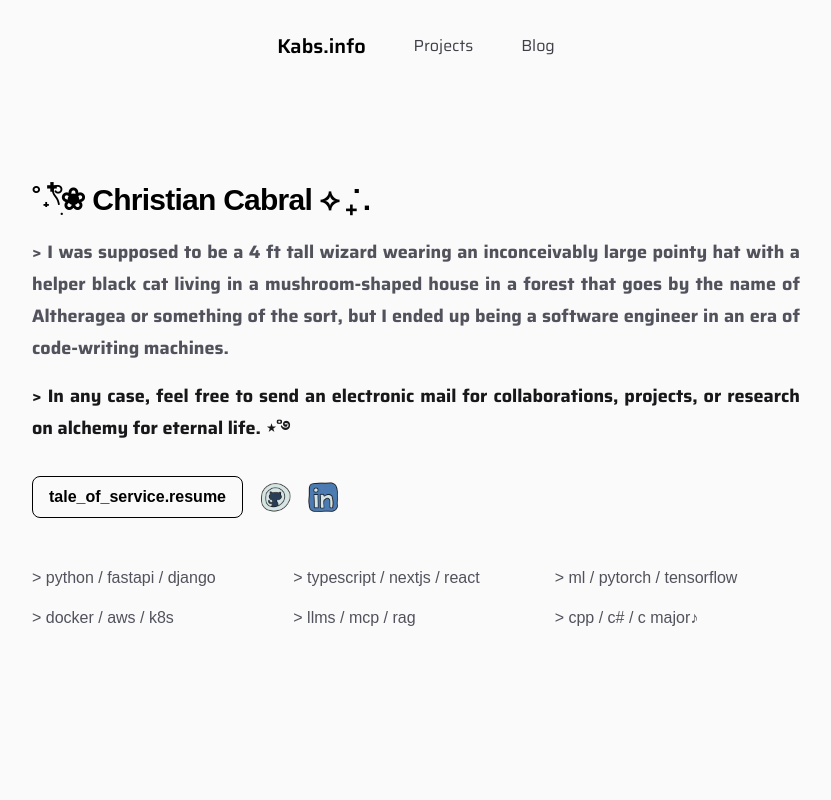
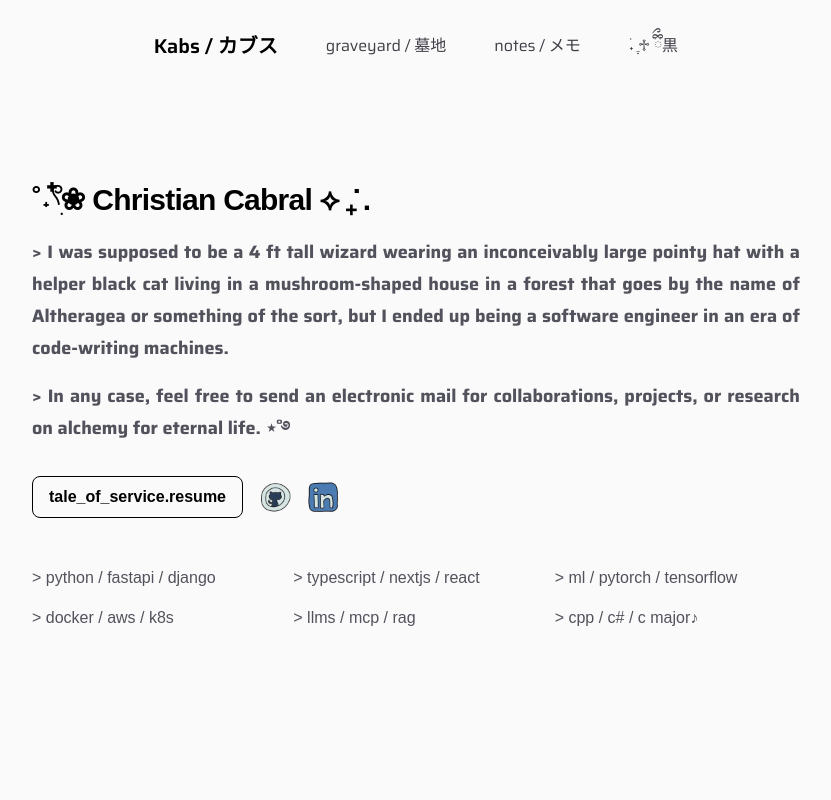
Before and after one commit to kabsmeiou/kabs.info.v2, a Next.js app: page / in a window 1280 px wide. Shown: the top 800 px of the page, without its empty margins (224-1055 px from the left). Built offline with nearby package versions, Linux system fonts and the light colour scheme; no server answers; a web font is replaced by a local one.

Commit message:
add: light mode / dark mode

```diff
--- a/src/app/components/Header.tsx
+++ b/src/app/components/Header.tsx
@@ -13,7 +13,7 @@ export default function Header() {
               <p className="text-sm sm:text-lg text-justify leading-8 text-zinc-600 font-bold dark:text-zinc-100">
                 &gt; I was supposed to be a 4 ft tall wizard wearing an inconceivably large pointy hat with a helper black cat living in a mushroom-shaped house in a forest that goes by the name of Altheragea or something of the sort, but I ended up being a software engineer in an era of code-writing machines.
               </p>
-              <p className="text-sm sm:text-lg text-justify leading-8 text-zinc-900 font-bold dark:text-zinc-100">
+              <p className="text-sm sm:text-lg text-justify leading-8 text-zinc-600 font-bold dark:text-zinc-100">
                 &gt; In any case, feel free to send an electronic mail for collaborations, projects, or research on alchemy for eternal life. ⋆˚࿔
               </p>
             </div>
--- a/src/app/components/Navigation.tsx
+++ b/src/app/components/Navigation.tsx
@@ -4,6 +4,7 @@ import { useEffect, useState } from 'react';
 
 export default function Navigation() {
     const [isScrolled, setIsScrolled] = useState(false);
+    const [isDark, setIsDark] = useState(false);
 
     useEffect(() => {
         const handleScroll = () => {
@@ -14,6 +15,35 @@ export default function Navigation() {
         return () => window.removeEventListener('scroll', handleScroll);
     }, []);
 
+    // Initialize dark mode from localStorage or system preference
+    useEffect(() => {
+        const stored = localStorage.getItem('theme');
+        const prefersDark = window.matchMedia('(prefers-color-scheme: dark)').matches;
+        const shouldBeDark = stored === 'dark' || (!stored && prefersDark);
+
+        setIsDark(shouldBeDark);
+        document.documentElement.classList.remove('dark', 'light');
+        if (shouldBeDark) {
+            document.documentElement.classList.add('dark');
+        } else {
+            document.documentElement.classList.add('light');
+        }
+    }, []);
+
+    const toggleDarkMode = () => {
+        const newDarkMode = !isDark;
+        setIsDark(newDarkMode);
+
+        document.documentElement.classList.remove('dark', 'light');
+        if (newDarkMode) {
+            document.documentElement.classList.add('dark');
+            localStorage.setItem('theme', 'dark');
+        } else {
+            document.documentElement.classList.add('light');
+            localStorage.setItem('theme', 'light');
+        }
+    };
+
     return (
         <nav className={`sticky top-0 mx-auto max-w-4xl w-full pt-6 px-8 flex justify-center items-center rounded-lg z-50 transition-all duration-300`}>
             <div className={`flex space-x-12 items-center px-6 py-2 rounded-full ${
@@ -22,14 +52,23 @@ export default function Navigation() {
                 : ''
         }`}>
                 <a href="/" className="text-xl font-semibold text-black dark:text-zinc-50">
-                Kabs.info
+                Kabs / カブス
                 </a>
                 <a href="/projects" className="text-zinc-700 dark:text-zinc-300 hover:text-[var(--color-primary)] transition-colors">
-                    Projects
+                    graveyard / 墓地
                 </a>
                 <a href="/blogs" className="text-zinc-700 dark:text-zinc-300 hover:text-[var(--color-primary)] transition-colors">
-                    Blog
+                    notes / メモ
                 </a>
+                {/* <p>.ᐟ .ᐟ .𖥔 ݁ ˖</p> */}
+                {/* dark mode / light mode button */}
+                <button
+                    onClick={toggleDarkMode}
+                    className="cursor-pointer text-zinc-700 dark:text-zinc-300 hover:text-[var(--color-primary)] transition-colors"
+                    aria-label={isDark ? 'Switch to light mode' : 'Switch to dark mode'}
+                >
+                    {isDark ? '.𖥔 ݁ ˖白' : ' ࣪˖ ִֶ♱ ྀིྀ黒'}
+                </button>
             </div>
         </nav>
     );
--- a/src/app/globals.css
+++ b/src/app/globals.css
@@ -1,11 +1,4 @@
 @import "tailwindcss";
-
-:root {
-  --background: oklch(98.5% 0 0);
-  --foreground: #171717;
-  /* Light Mode: Deep Purple-ish */
-  --primary: 60% 0.15 250;
-}
 
 @theme inline {
   --color-background: var(--background);
@@ -16,11 +9,29 @@
   --font-saira: var(--font-saira);
 }
 
+/* Configure Tailwind to use class-based dark mode */
+@variant dark (.dark &);
+
+:root {
+  --background: oklch(98.5% 0 0);
+  --foreground: #171717;
+  /* Light Mode: Deep Purple-ish */
+  --primary: 60% 0.15 250;
+}
+
+/* Dark mode using .dark class */
+.dark {
+  --background: #0a0a0a;
+  --foreground: #ededed;
+  /* Dark Mode: Lighter/Brighter Purple */
+  --primary: 75% 0.15 250;
+}
+
+/* Fallback to system preference if no manual selection */
 @media (prefers-color-scheme: dark) {
-  :root {
+  :root:not(.light) {
     --background: #0a0a0a;
     --foreground: #ededed;
-    /* Dark Mode: Lighter/Brighter Purple */
     --primary: 75% 0.15 250;
   }
 }
```
